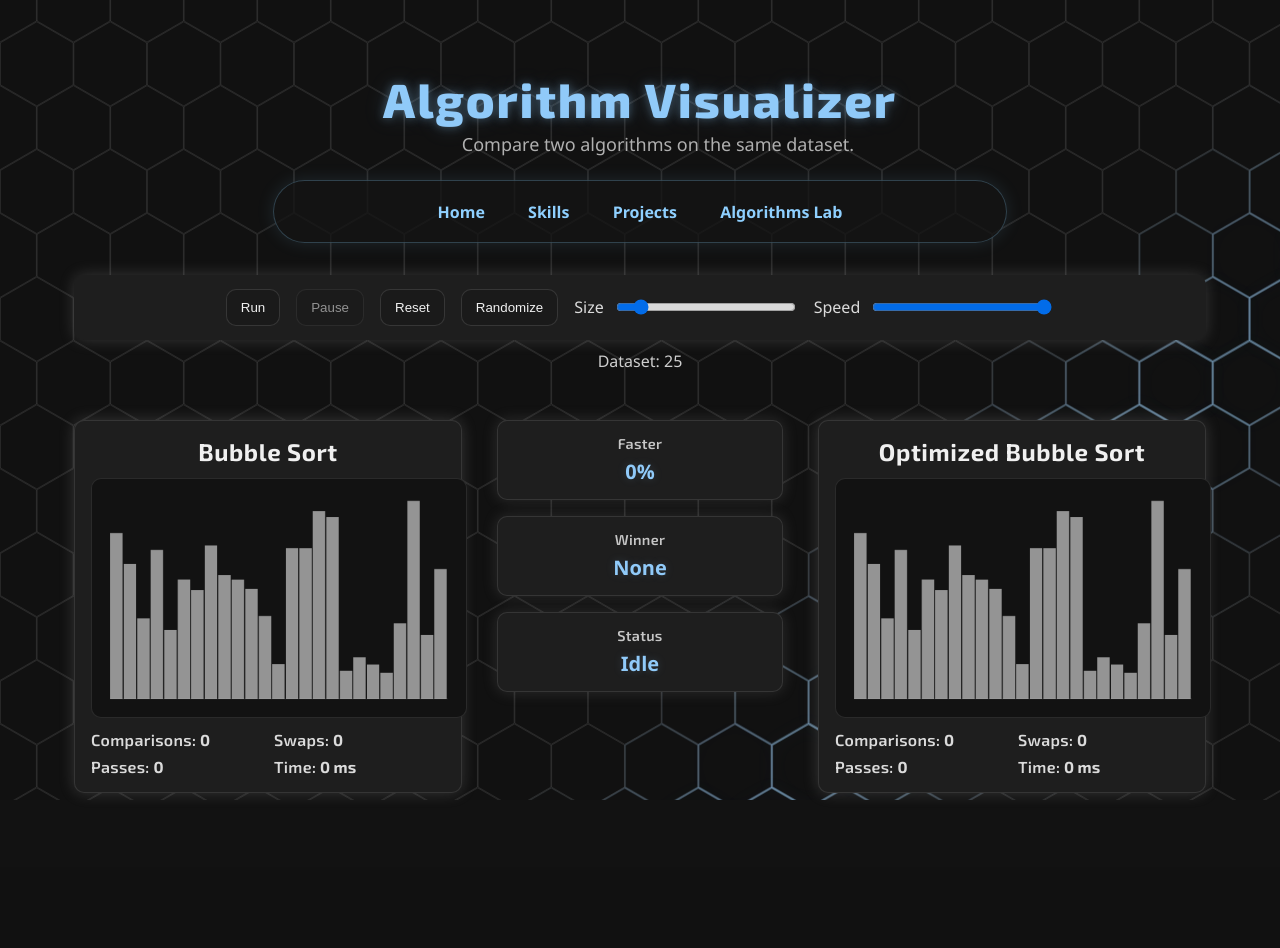
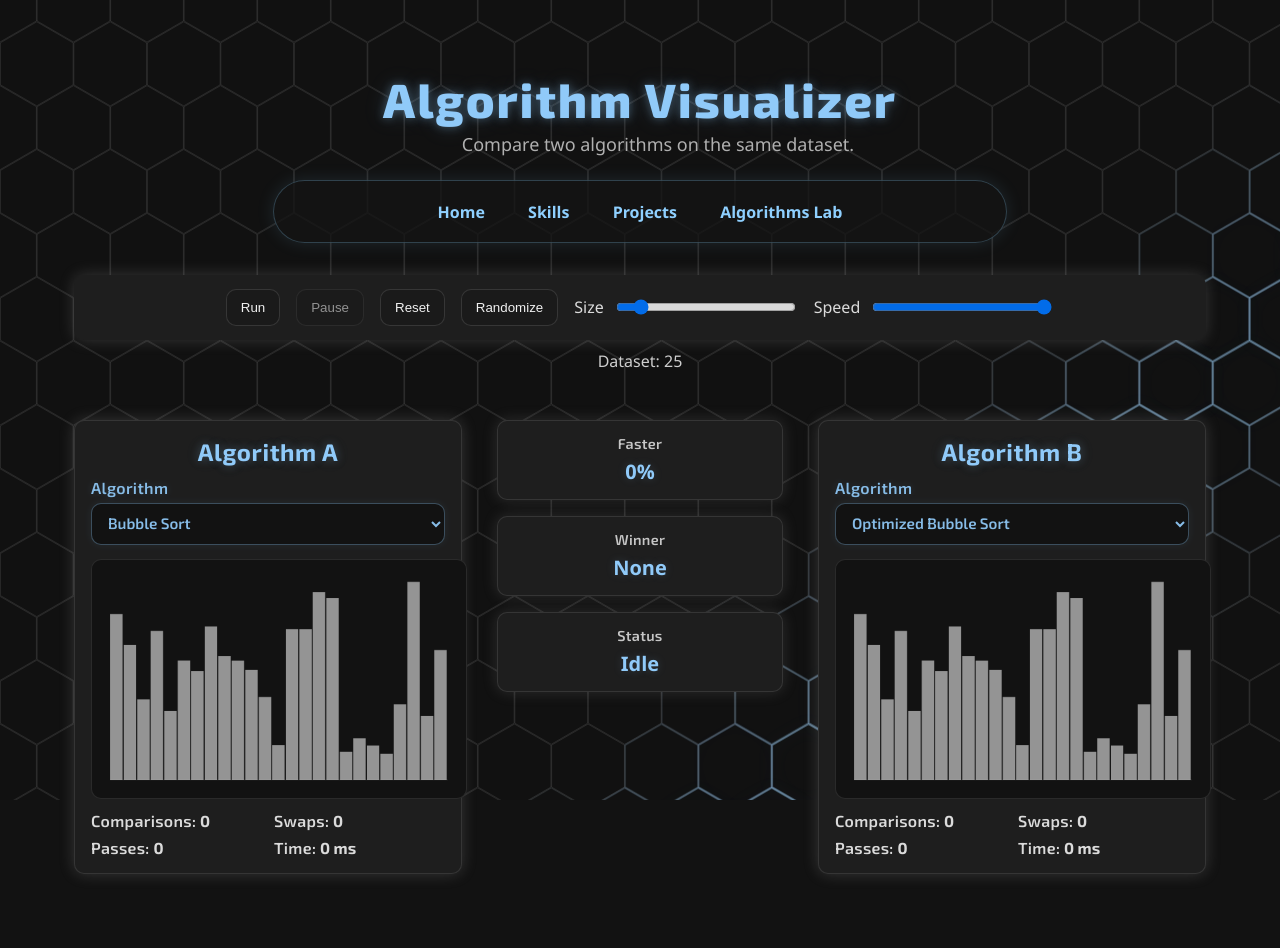
Before and after one commit to tpoulton36/resume-site, a Flask app: page /algorithms in a window 1280 px wide. Before the commit the page ends 800 px from the top, so only its background shows below. Run offline with Flask 3, Linux system fonts and the light colour scheme.

Commit message:
Enhance algorithm visualizer with selectable sorting algorithms

```diff
--- a/static/css/algorithms.css
+++ b/static/css/algorithms.css
@@ -288,6 +288,10 @@ canvas {
   font-family: 'Exo 2', sans-serif;
   font-weight: 700;
   letter-spacing: 0.025em;
+  color: #90caf9;
+  text-shadow:
+    0 0 10px rgba(144, 202, 249, 0.25),
+    0 0 18px rgba(144, 202, 249, 0.10);
 }
 
 /* Stat labels and comparison labels */
@@ -342,3 +346,38 @@ canvas {
   color: #90caf9;
   text-shadow: 0 0 10px rgba(144, 202, 249, 0.18);
 }
+
+/* Algorithm dropdowns */
+.algo-panel label {
+  display: flex;
+  flex-direction: column;
+  gap: 6px;
+  margin-bottom: 14px;
+  font-family: 'Exo 2', sans-serif;
+  font-weight: 600;
+  letter-spacing: 0.02em;
+  opacity: 0.92;
+  color: #90caf9;
+  text-shadow: 0 0 10px rgba(144, 202, 249, 0.18);
+}
+
+.algo-panel select {
+  width: 100%;
+  background: #121212;
+  color: #f0f0f0;
+  border: 1px solid rgba(144, 202, 249, 0.35);
+  border-radius: 10px;
+  padding: 10px 12px;
+  font-family: inherit;
+  font-size: 0.95rem;
+  outline: none;
+  box-shadow: 0 0 10px rgba(144, 202, 249, 0.08);
+  color: #90caf9;
+  font-weight: 600;
+}
+
+.algo-panel select:hover,
+.algo-panel select:focus {
+  border-color: rgba(144, 202, 249, 0.75);
+  box-shadow: 0 0 14px rgba(144, 202, 249, 0.18);
+}
--- a/static/js/algorithms.js
+++ b/static/js/algorithms.js
@@ -11,6 +11,8 @@
   const btnRandomize = document.getElementById("btnRandomize");
   const inputSize = document.getElementById("inputSize");
   const inputSpeed = document.getElementById("inputSpeed");
+  const leftAlgorithm = document.getElementById("leftAlgorithm");
+  const rightAlgorithm = document.getElementById("rightAlgorithm");
 
   const canvasLeft = document.getElementById("canvasLeft");
   const canvasRight = document.getElementById("canvasRight");
@@ -240,7 +242,6 @@ function setControlsEnabled(mode) {
 async function runBubbleSort(data, metrics, setHighlight, tokenAtStart, isOptimized) {
   const n = data.length;
   const start = performance.now();
-
   const delay = delayMsFromSpeed(inputSpeed.value);
 
   for (let i = 0; i < n - 1; i++) {
@@ -251,14 +252,11 @@ function setControlsEnabled(mode) {
       if (!ok) return { cancelled: true };
     }
 
-
-      // cancel check
     if (runToken !== tokenAtStart) return { cancelled: true };
 
     let swappedThisPass = false;
 
     for (let j = 0; j < n - 1 - i; j++) {
-
       if (isPaused) {
         const ok = await waitWhilePaused(tokenAtStart);
         if (!ok) return { cancelled: true };
@@ -299,6 +297,131 @@ function setControlsEnabled(mode) {
   return { cancelled: false };
 }
 
+async function runSelectionSort(data, metrics, setHighlight, tokenAtStart) {
+  const n = data.length;
+  const start = performance.now();
+  const delay = delayMsFromSpeed(inputSpeed.value);
+
+  for (let i = 0; i < n - 1; i++) {
+    metrics.passes += 1;
+    let minIndex = i;
+
+    for (let j = i + 1; j < n; j++) {
+      if (isPaused) {
+        const ok = await waitWhilePaused(tokenAtStart);
+        if (!ok) return { cancelled: true };
+      }
+
+      if (runToken !== tokenAtStart) return { cancelled: true };
+
+      metrics.comparisons += 1;
+      setHighlight(minIndex, j, false);
+      renderAll();
+
+      if (data[j] < data[minIndex]) {
+        minIndex = j;
+        setHighlight(minIndex, j, false);
+        renderAll();
+      }
+
+      if (delay > 0) await sleep(delay);
+    }
+
+    if (minIndex !== i) {
+      const tmp = data[i];
+      data[i] = data[minIndex];
+      data[minIndex] = tmp;
+
+      metrics.swaps += 1;
+      setHighlight(i, minIndex, true);
+      renderAll();
+
+      if (delay > 0) await sleep(delay);
+    }
+  }
+
+  const end = performance.now();
+  metrics.timeMs = Math.max(0, Math.round(end - start));
+
+  setHighlight(-1, -1, false);
+  renderAll();
+
+  return { cancelled: false };
+}
+
+async function runInsertionSort(data, metrics, setHighlight, tokenAtStart) {
+  const n = data.length;
+  const start = performance.now();
+  const delay = delayMsFromSpeed(inputSpeed.value);
+
+  for (let i = 1; i < n; i++) {
+    metrics.passes += 1;
+    let j = i;
+
+    while (j > 0) {
+      if (isPaused) {
+        const ok = await waitWhilePaused(tokenAtStart);
+        if (!ok) return { cancelled: true };
+      }
+
+      if (runToken !== tokenAtStart) return { cancelled: true };
+
+      metrics.comparisons += 1;
+      setHighlight(j - 1, j, false);
+      renderAll();
+
+      if (data[j - 1] <= data[j]) {
+        break;
+      }
+
+      const tmp = data[j];
+      data[j] = data[j - 1];
+      data[j - 1] = tmp;
+
+      metrics.swaps += 1;
+      setHighlight(j - 1, j, true);
+      renderAll();
+
+      j -= 1;
+
+      if (delay > 0) await sleep(delay);
+    }
+  }
+
+  const end = performance.now();
+  metrics.timeMs = Math.max(0, Math.round(end - start));
+
+  setHighlight(-1, -1, false);
+  renderAll();
+
+  return { cancelled: false };
+}
+
+async function runSelectedAlgorithm(
+  algorithm,
+  data,
+  metrics,
+  setHighlight,
+  tokenAtStart
+) {
+  switch (algorithm) {
+    case "bubble":
+      return runBubbleSort(data, metrics, setHighlight, tokenAtStart, false);
+
+    case "optimizedBubble":
+      return runBubbleSort(data, metrics, setHighlight, tokenAtStart, true);
+
+    case "selection":
+      return runSelectionSort(data, metrics, setHighlight, tokenAtStart);
+
+    case "insertion":
+      return runInsertionSort(data, metrics, setHighlight, tokenAtStart);
+
+    default:
+      return runBubbleSort(data, metrics, setHighlight, tokenAtStart, false);
+  }
+}
+
   function leftSetHighlight(a, b, swapped) {
     leftHighlight = { a, b, swapped };
   }
@@ -328,7 +451,9 @@ function setControlsEnabled(mode) {
       const faster = fasterIsLeft ? leftT : rightT;
       const slower = fasterIsLeft ? rightT : leftT;
 
-      winner = fasterIsLeft ? "Left" : "Right";
+      winner = fasterIsLeft
+        ? leftAlgorithm.options[leftAlgorithm.selectedIndex].text
+        : rightAlgorithm.options[rightAlgorithm.selectedIndex].text;
       fasterPct = Math.round(((slower - faster) / slower) * 100);
     }
 
@@ -368,21 +493,21 @@ function setControlsEnabled(mode) {
   rightData = baseData.slice();
   renderAll();
 
-  // run both concurrently
-  const pLeft = runBubbleSort(
+// run both concurrently using the selected algorithms
+const pLeft = runSelectedAlgorithm(
+  leftAlgorithm.value,
   leftData,
   leftMetrics,
   leftSetHighlight,
-    tokenAtStart,
-    false
+  tokenAtStart
 );
 
-  const pRight = runBubbleSort(
+const pRight = runSelectedAlgorithm(
+  rightAlgorithm.value,
   rightData,
   rightMetrics,
   rightSetHighlight,
-    tokenAtStart,
-    true
+  tokenAtStart
 );
 
   const [rLeft, rRight] = await Promise.all([pLeft, pRight]);
--- a/templates/algorithms.html
+++ b/templates/algorithms.html
@@ -53,8 +53,18 @@
   </div>
 
   <section class="compare-row" data-compare-row="bubble-vs-opt-bubble">
-    <article class="algo-panel" data-algo="bubble">
-      <h2>Bubble Sort</h2>
+    <article class="algo-panel" data-algo="left">
+  <h2>Algorithm A</h2>
+
+  <label>
+    Algorithm
+    <select id="leftAlgorithm">
+      <option value="bubble">Bubble Sort</option>
+      <option value="optimizedBubble">Optimized Bubble Sort</option>
+      <option value="selection">Selection Sort</option>
+      <option value="insertion">Insertion Sort</option>
+    </select>
+  </label>
 
       <div class="viz-wrap">
         <canvas id="canvasLeft" width="520" height="320"></canvas>
@@ -85,8 +95,18 @@
       </div>
     </aside>
 
-    <article class="algo-panel" data-algo="opt-bubble">
-      <h2>Optimized Bubble Sort</h2>
+    <article class="algo-panel" data-algo="right">
+  <h2>Algorithm B</h2>
+
+  <label>
+    Algorithm
+    <select id="rightAlgorithm">
+      <option value="optimizedBubble">Optimized Bubble Sort</option>
+      <option value="bubble">Bubble Sort</option>
+      <option value="selection">Selection Sort</option>
+      <option value="insertion">Insertion Sort</option>
+    </select>
+  </label>
 
       <div class="viz-wrap">
         <canvas id="canvasRight" width="520" height="320"></canvas>
```
Lines whose indentation alone changed are shown as unchanged.
